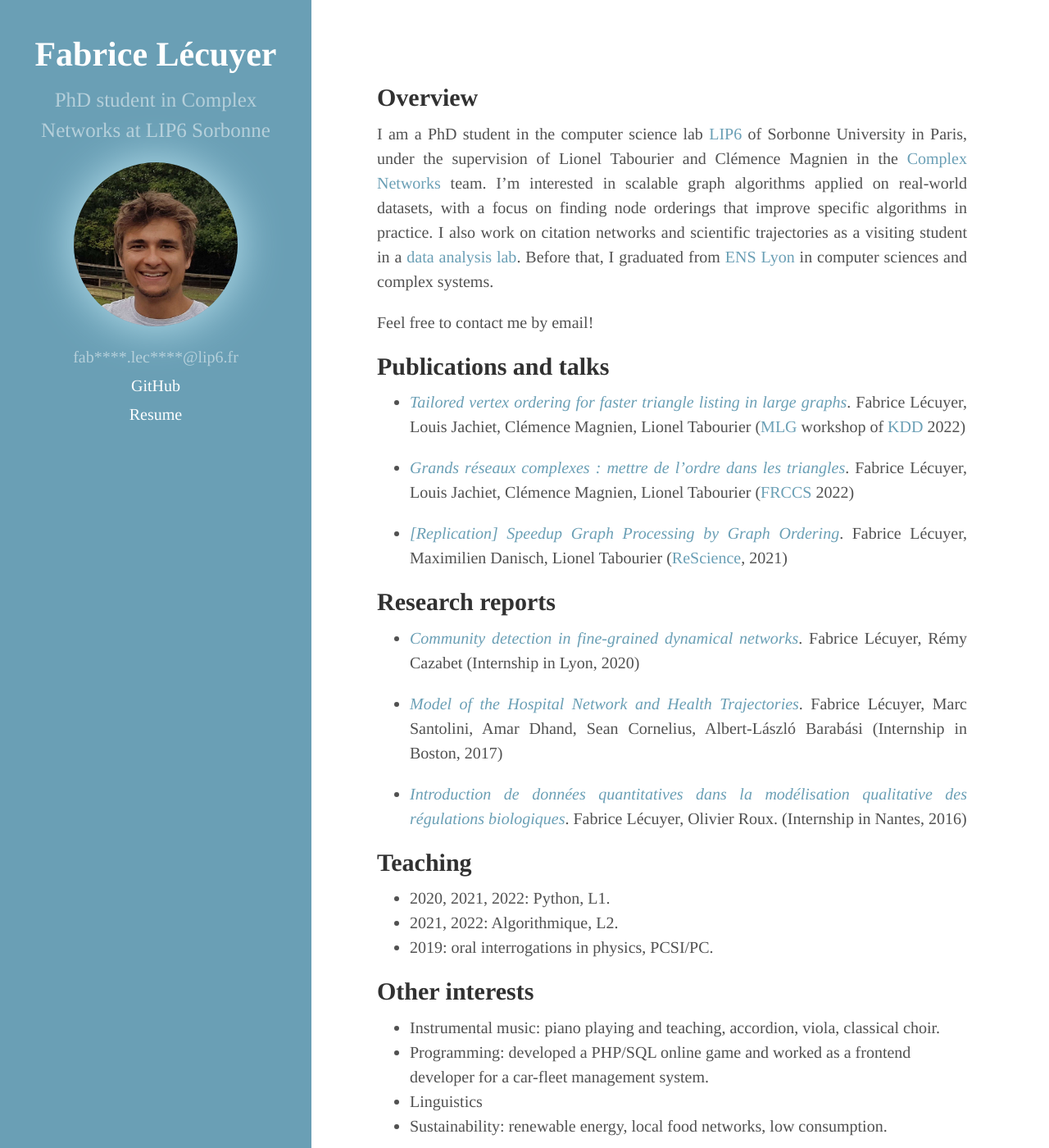
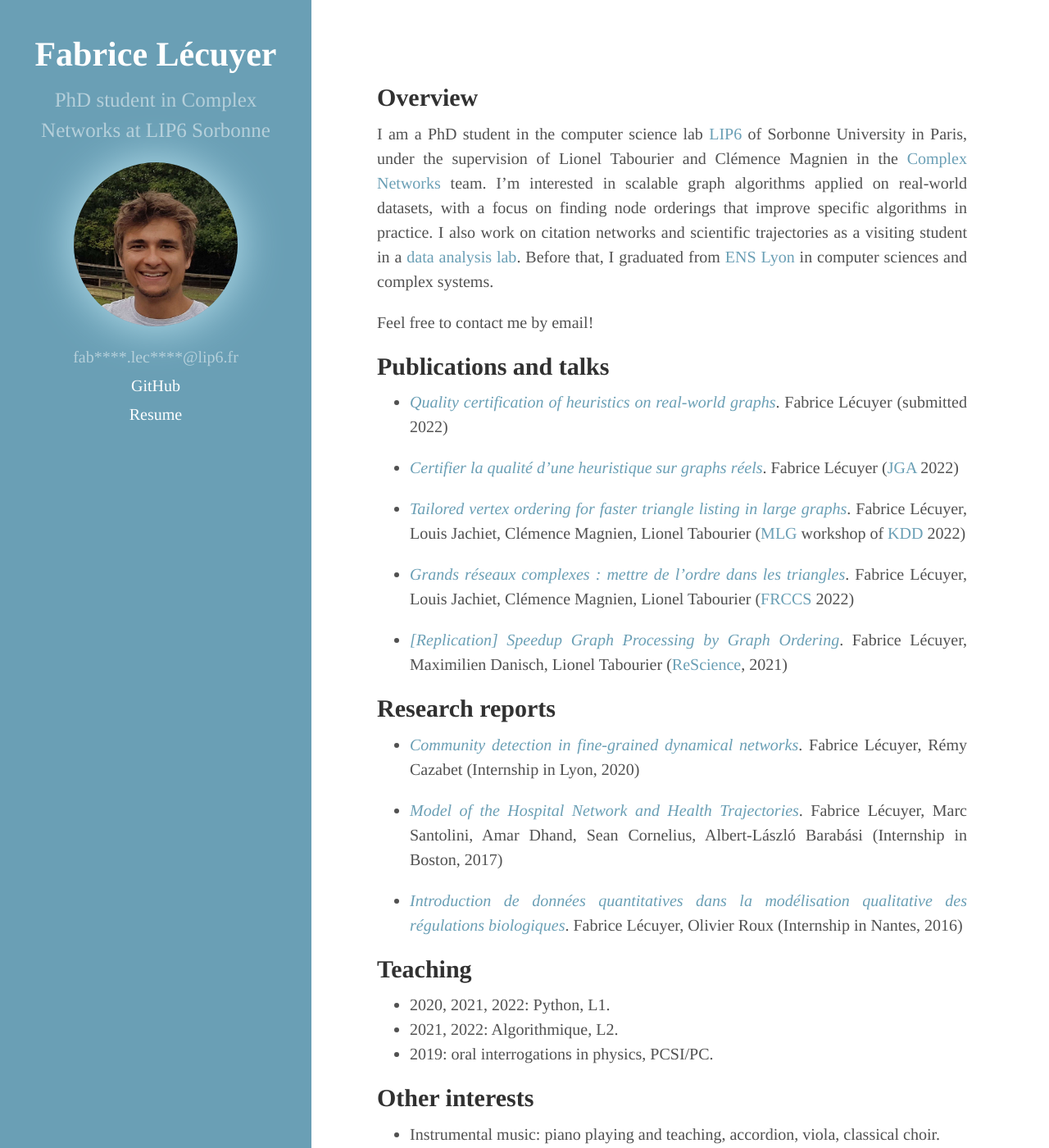
Before and after one commit to lecfab/lecfab.github.io, a Jekyll site: the page built from index.md, in a window 1280 px wide and 1400 px high. Shown: the whole window at 82% size. Built offline with Jekyll 4.4.1, drawn with Linux system fonts in a browser that asks for light colours.

Commit message:
quality certification papers

```diff
--- a/index.md
+++ b/index.md
@@ -12,6 +12,10 @@ I'm interested in scalable graph algorithms applied on real-world datasets, with
 Feel free to contact me by email!
 
 ## Publications and talks
+* [_Quality certification of heuristics on real-world graphs_](/public/pdf/Lecuyer_2022_Quality-certification.pdf). Fabrice Lécuyer (submitted 2022)
+
+* [_Certifier la qualité d’une heuristique sur graphs réels_](/public/pdf/Lecuyer_2022_JGA.pdf). Fabrice Lécuyer ([JGA](https://jga2022.sciencesconf.org/) 2022)
+
 * [_Tailored vertex ordering for faster triangle listing in large graphs_](https://arxiv.org/abs/2203.04774). Fabrice Lécuyer, Louis Jachiet, Clémence Magnien, Lionel Tabourier ([MLG](http://www.mlgworkshop.org/) workshop of [KDD](https://www.kdd.org/kdd2022/) 2022)
 
 * [_Grands réseaux complexes : mettre de l’ordre dans les triangles_](/public/pdf/Lecuyer_2022_FRCCS.pdf). Fabrice Lécuyer, Louis Jachiet, Clémence Magnien, Lionel Tabourier ([FRCCS](https://iscpif.fr/frccs2022/) 2022)
@@ -23,7 +27,7 @@ Feel free to contact me by email!
 
 * [_Model of the Hospital Network and Health Trajectories_](/public/pdf/Lecuyer_2017_Hospital-network-model.pdf). Fabrice Lécuyer, Marc Santolini, Amar Dhand, Sean Cornelius, Albert-László Barabási (Internship in Boston, 2017)
 
-* [_Introduction de données quantitatives dans la modélisation qualitative des régulations biologiques_](/public/pdf/Lecuyer_2016_Reseaux-regulation-biologique.pdf). Fabrice Lécuyer, Olivier Roux.  (Internship in Nantes, 2016)
+* [_Introduction de données quantitatives dans la modélisation qualitative des régulations biologiques_](/public/pdf/Lecuyer_2016_Reseaux-regulation-biologique.pdf). Fabrice Lécuyer, Olivier Roux (Internship in Nantes, 2016)
 
 
 ## Teaching
```
Also changed, not shown: 2 other files.
